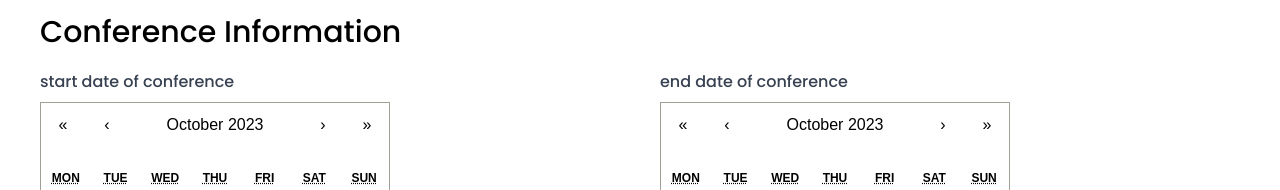
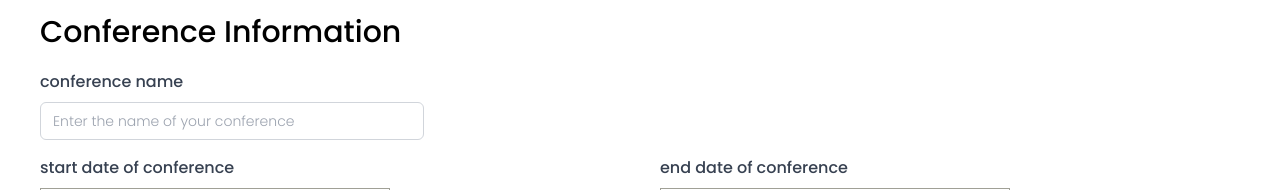
Before and after one commit to LAKSHYAJAIN16/muniverse, a Next.js app in the folder web/: page /on-boarding in a window 1280 px wide. Shown: the part 706-896 px from the top of the page. Built offline with nearby package versions, Linux system fonts and the light colour scheme.

Commit message:
nothing much today, mostly just talked with anayirp and shila and my bro and lmao this is a blog now hi my name is lakshya

```diff
--- a/web/pages/on-boarding.js
+++ b/web/pages/on-boarding.js
@@ -32,7 +32,7 @@ export default function Onboarding() {
                                     <div className="mb-4 ">
                                         <label
                                             className="block text-gray-700 text-md mb-2 "
-                                            htmlFor="name"
+                                            htmlFor="schoolname"
                                         >
                                             name of your school
                                         </label>
@@ -49,15 +49,15 @@ export default function Onboarding() {
                                     <div className="mb-4 ">
                                         <label
                                             className="block text-gray-700 text-md mb-2 "
-                                            htmlFor="name"
+                                            htmlFor="schoolemail"
                                         >
                                             school email ID
                                         </label>
                                         <input
                                             className={`px-3 py-2 border border-gray-300 rounded-md outline-none focus:outline-none focus:border-red-500 transition-all text-sm w-96 ${font_300}`}
                                             type="email"
-                                            id="email"
-                                            name="email"
+                                            id="schoolemail"
+                                            name="schoolemail"
                                             placeholder="Enter the official email address of your school"
                                             required
                                         />
@@ -66,7 +66,7 @@ export default function Onboarding() {
                                     <div className="mb-4 ">
                                         <label
                                             className="block text-gray-700 text-md mb-2 "
-                                            htmlFor="name"
+                                            htmlFor="address-line-1"
                                         >
                                             school address
                                         </label>
@@ -125,6 +125,22 @@ export default function Onboarding() {
                                 <div className='mt-10 ml-10'>
                                     <h1 className='mb-5 text-3xl'>Conference Information</h1>
                                     <div className="mb-4 ">
+                                        <label
+                                            className="block text-gray-700 text-md mb-2 "
+                                            htmlFor="name"
+                                        >
+                                            conference name
+                                        </label>
+                                        <input
+                                            className={`px-3 py-2 border border-gray-300 rounded-md outline-none focus:outline-none focus:border-blue-500 transition-all text-sm w-96 ${font_300}`}
+                                            type="text"
+                                            id="conf-name"
+                                            name="conf-name"
+                                            placeholder="Enter the name of your conference"
+                                            required
+                                        />
+                                    </div>
+                                    <div className="mb-4 ">
                                         <div className='grid grid-cols-2'>
                                             <div>
                                                 <label
@@ -159,6 +175,32 @@ export default function Onboarding() {
 
                 {view === 1 && (
                     <>
+                        <div className='mt-24'>
+                            <p className='text-6xl text-center'>Choose your Products</p>
+
+                            <div>
+                                <br />
+                                <div className='flex items-center'>
+                                    <h1 className={`text-4xl ${font_700} text-red-500 ml-32`}>Software</h1>
+                                    <input className='ml-10' type="checkbox"></input>
+                                </div>
+                                <br />
+                                <div className='flex items-center'>
+                                    <h1 className={`text-4xl ${font_700} text-green-500 ml-32`}>Virtual MUN</h1>
+                                    <input className='ml-10' type="checkbox"></input>
+                                </div>
+                                <br />
+                                <div className='flex items-center'>
+                                    <h1 className={`text-4xl ${font_700} text-blue-500 ml-32`}>Planning </h1>
+                                    <input className='ml-10' type="checkbox"></input>
+                                </div>
+
+                                <div className='flex justify-center mt-16  mb-10'>
+                                    <button className='scale-90 w-72 h-16 rounded-2xl bg-red-400 hover:scale-110 transition-all' onClick={() => setView(0)}>back</button>
+                                    <button className='scale-90 w-72 h-16 rounded-2xl bg-green-400 hover:scale-110 transition-all' onClick={() => setView(1)}>next</button>
+                                </div>
+                            </div>
+                        </div>
                     </>
                 )}
             </div>
```
